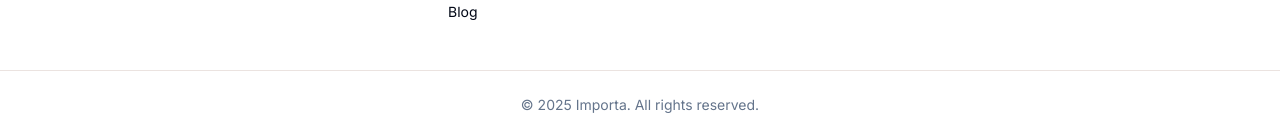
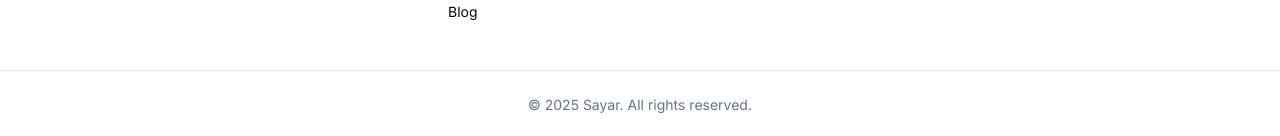
Before and after one commit to nonsonwaukwa/sayarsite, a React (Vite) app: page / in a window 1280 px wide. Shown: the part 3047-3183 px from the top of the page. Built offline with nearby package versions, Linux system fonts and the light colour scheme.

Commit message:
Update footer copyright
cgen-a51e267af83f436baa23424adf5381f2

```diff
--- a/client/components/layout/Footer.tsx
+++ b/client/components/layout/Footer.tsx
@@ -47,7 +47,7 @@ export default function Footer() {
         </div>
       </div>
       <div className="border-t py-6 text-center text-sm text-muted-foreground">
-        © {new Date().getFullYear()} Importa. All rights reserved.
+        © {new Date().getFullYear()} Sayar. All rights reserved.
       </div>
     </footer>
   );
```
